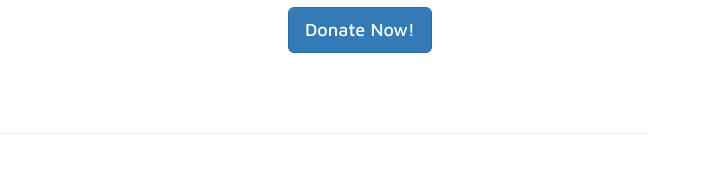
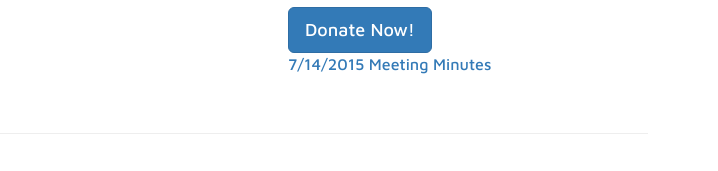
Before and after one commit to colonypark/colonypark.github.io, a plain HTML site: page index.html in a window 1280 px wide. Shown: the part 287-458 px from the top of the page, 562-1280 px from the left. Drawn offline with Linux system fonts and the light colour scheme.

Commit message:
added meeting minutes

```diff
--- a/index.html
+++ b/index.html
@@ -74,6 +74,8 @@
 								<p>Years ago, our subdivision had an HOA that maintained certain features, such as the entrance signs. There is no longer an HOA in Colony Park, so it's up to us to be the change. Please consider investing in the place you live.</p>
 
 								<a class="btn btn-primary btn-lg" href="http://www.gofundme.com/colonypark" target="_blank">Donate Now!</a>
+
+								<p><a href="https://dl.dropboxusercontent.com/u/41751862/Beautificationkickoffmeeting_withComments.pdf">7/14/2015 Meeting Minutes</a></p>
 						</div>
 						<!-- /.col-md-4 -->
 				</div>
```
